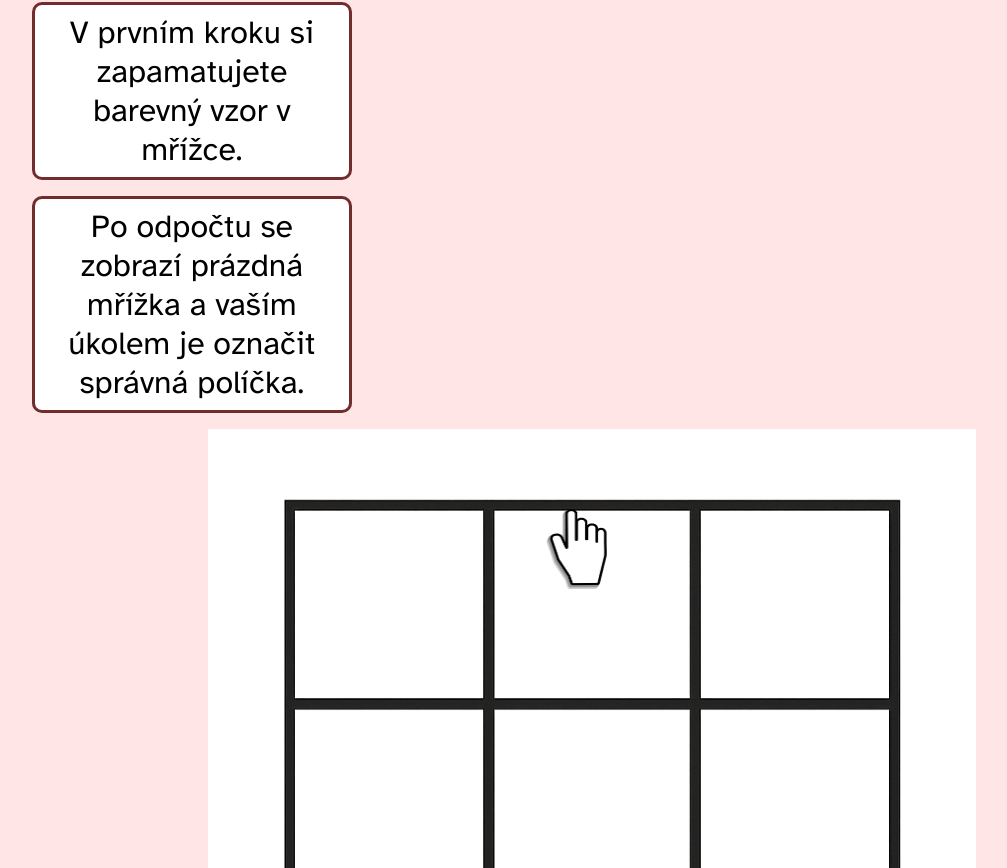
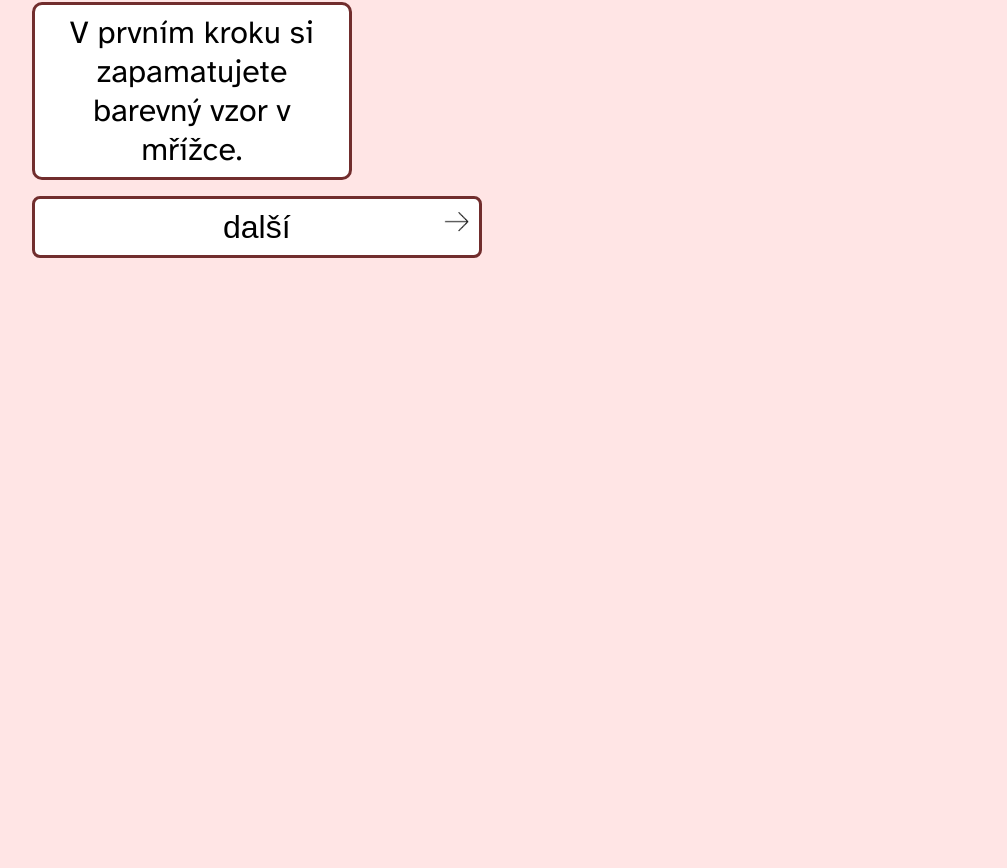
Before and after one commit to ZuskaS/Zuzel, a React (Vite) app: page /instruction in a window 1280 px wide. Shown: the part 1372-2240 px from the top of the page, without its empty margins (79-1086 px from the left). After the commit the page ends 1646 px from the top, so only its background shows below. Built offline with nearby package versions, Linux system fonts and the light colour scheme.

Commit message:
Přidání ternárního operátoru do InstructionsPage

```diff
--- a/src/Components/Button/Button.jsx
+++ b/src/Components/Button/Button.jsx
@@ -1,8 +1,8 @@
 import './Button.css'
 
-export const Button = ({ text, image, position }) => {
+export const Button = ({ text, image, position, onClick}) => {
     return (
-        <button className={`button ${position}`}>
+        <button className={`button ${position}`} onClick={onClick}>
              {image && <div className='empty'></div>}
             <div className='text'>{text}</div>
             {image && <div className='image'><img src={image} alt='šipka'></img></div>}
--- a/src/pages/InstructionsPage/InstructionsPage.jsx
+++ b/src/pages/InstructionsPage/InstructionsPage.jsx
@@ -5,10 +5,18 @@ import lupa from './img/lupa.png';
 import hand from './img/hand.png';
 import instruction__gridEmpty from './img/instruction__gridEmpty.png';
 import { PageTitle } from '../../Components/PageTitle/PageTitle';
+import { Link } from 'react-router-dom';
+import { useState } from 'react';
+import { Button } from '../../Components/Button/Button';
+import arrowRight from '../../img/arrow-right.png'
+import arrowLeft from '../../img/arrow-left.png'
 
 export const InstructionsPage = () => {
+  const [page, setPage] = useState(true)
+
   return (
     <div>
+      {page ? (
         <div className="instructions-1">
           <PageTitle>
             <img className="icon__info" src={info} alt="ikona informací" />
@@ -32,9 +40,15 @@ export const InstructionsPage = () => {
           <div className="info__text">
             <p>V prvním kroku si zapamatujete barevný vzor v mřížce.</p>
           </div>
+
+          <Button onClick={() => setPage(false)} text='další' image={arrowRight} position='right' />
+
         </div>
 
-      <div className="instructions-2">
+      ) : (
+
+
+        < div className="instructions-2">
           <div className="info__text">
             <p>
               {' '}
@@ -54,7 +68,14 @@ export const InstructionsPage = () => {
           <div className="info__text">
             <p> Barvu měníte opakovaným kliknutím na čtverec. </p>
           </div>
+
+          <Button onClick={() => setPage(true)} text='zpět' image={arrowLeft} position='left' />
+
+          <Link to='DifficultySelectionPage'>
+            <Button text='další' image={arrowRight} position='right' />
+          </Link>
         </div>
-    </div>
+      )}
+    </div >
   );
 };
--- a/src/pages/TipsPage/TipsPage.jsx
+++ b/src/pages/TipsPage/TipsPage.jsx
@@ -5,15 +5,16 @@ import sound_on from '../../Components/Header/img/sound_on.png';
 import ZUZEL from '../HomePage/img/Zuzel.png';
 import { PageTitle } from '../../Components/PageTitle/PageTitle';
 import { Button } from '../../Components/Button/Button';
-import arrowRight from '../../img/arrow-right.png';
+import arrowRight from '../../img/arrow-right.png'
+import arrowLeft from '../../img/arrow-left.png'
+
 import { useState } from 'react';
+import {Link } from 'react-router-dom'
 
 export const TipsPage = () => {
   const [page, setPage] = useState(true);
 
-  return (
-    <>
-      {page ? (
+  return page ? (
         <div className="tips-1">
           <PageTitle>
             <img className="icon_gear" src={gear} alt="ikona ozubeného kola" />
@@ -53,17 +54,19 @@ export const TipsPage = () => {
             </p>
           </div>
 
-          <div className="info__text">
-            <p>Pro pohodlnější ovládání doporučujeme použít dotykové pero.</p>
-          </div>
-          <Button
-            onClick={() => setPage(true)}
-            text="zpět"
-            image={arrowLeft}
-            position="left"
-          />
-        </div>
-      )}
-    </>
-  );
-};
+                <div className='tips-2'>
+                    <div className="info__text">
+                        <p>Pokud aplikace nereaguje, ujistěte se, že se obrazovky nedotýkáte jinými prsty, např. při držení telefonu.</p>
+                    </div>
+
+                    <div className="info__text">
+                        <p>Pro pohodlnější ovládání doporučujeme použít dotykové pero.</p>
+                    </div>
+
+                    <Link to='/instruction'>
+                    <Button text='další' image={arrowLeft} position='left' />
+                    </Link>
+
+                </div>
+                </div>
+            )}
```
Lines whose indentation alone changed are shown as unchanged.
